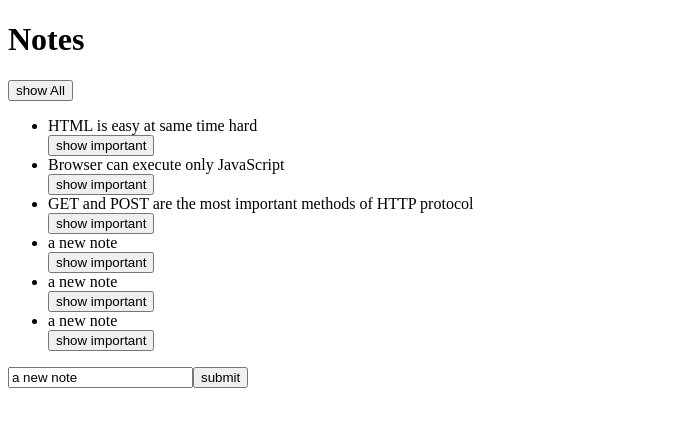
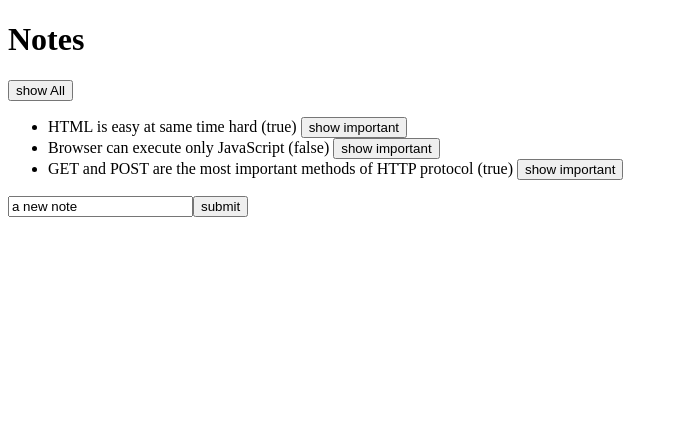
Before and after one commit to Nepsoul/notes-app, a React (Create React App) app in the folder notes-app/: page / in a window 1280 px wide. Shown: the top 426 px of the page, without its empty margins (0-678 px from the left). Built offline with nearby package versions, Linux system fonts and the light colour scheme; data requests are answered from the project's data file.

Commit message:
chores: .error method, boolean added in component

```diff
--- a/notes-app/db.json
+++ b/notes-app/db.json
@@ -10,31 +10,13 @@
       "id": 2,
       "content": "Browser can execute only JavaScript",
       "date": "2022-1-17T18:39:34.091Z",
-      "important": true
+      "important": false
     },
     {
       "id": 3,
       "content": "GET and POST are the most important methods of HTTP protocol",
       "date": "2022-1-17T19:20:14.298Z",
       "important": true
-    },
-    {
-      "id": 4,
-      "content": "a new note",
-      "date": "2022-07-23T01:28:05.446Z",
-      "important": true
-    },
-    {
-      "id": 5,
-      "content": "a new note",
-      "date": "2022-07-23T01:40:10.184Z",
-      "important": false
-    },
-    {
-      "id": 6,
-      "content": "a new note",
-      "date": "2022-07-23T01:42:46.945Z",
-      "important": true
     }
   ]
 }
--- a/notes-app/src/App.js
+++ b/notes-app/src/App.js
@@ -1,9 +1,8 @@
 import { useState, useEffect } from "react";
-import axios from "axios";
+//import axios from "axios";
 import noteService from "./services/notes";
 
 import Note from "./Note";
-import getAll from "./services/notes";
 
 const App = () => {
   const [notes, setNotes] = useState([]);
@@ -13,17 +12,23 @@ const App = () => {
   const toggleImportanceOf = (id) => {
     const url = `http://localhost:3001/notes/${id}`;
     const note = notes.find((n) => n.id === id);
+
     const changedNote = { ...note, important: !note.important };
-
-    noteService.update(id, changedNote).then((response) => {
-      setNotes(notes.map((note) => (note.id !== id ? note : response.data)));
-    });
-
-    // axios.put(url, changedNote).then((response) => {
-    //   setNotes(notes.map((note) => (note.id !== id ? note : response.data)));
-    // });
+    noteService
+      .update(id, changedNote)
+      .then((response) => {
+        setNotes(notes.map((note) => (note.id !== id ? note : response.data)));
+      })
+      .catch((error) => {
+        alert(`the note '${note.content}' was already deleted from server`);
+        setNotes(notes.filter((n) => n.id !== id));
+      });
     console.log(`importance of ${id} needs to be toggled`);
   };
+
+  // axios.put(url, changedNote).then((response) => {
+  //   setNotes(notes.map((note) => (note.id !== id ? note : response.data)));
+  // });
 
   useEffect(() => {
     noteService.getAll().then((response) => {
--- a/notes-app/src/Note.js
+++ b/notes-app/src/Note.js
@@ -2,8 +2,10 @@ const Note = ({ note, toggleImportance }) => {
   const label = note.toggleImportance;
   return (
     <>
-      <li>{note.content}</li>
-      <button onClick={toggleImportance}>show important{label}</button>
+      <li>
+        {note.content} ({note.important.toString()}){" "}
+        <button onClick={toggleImportance}>show important{label}</button>
+      </li>
     </>
   );
 };
--- a/notes-app/src/services/notes.js
+++ b/notes-app/src/services/notes.js
@@ -13,8 +13,7 @@ const update = (id, newObject) => {
   return axios.put(`${baseUrl}/${id}`, newObject);
 };
 
-export default {
-  getAll: getAll,
-  create: create,
-  update: update,
-};
+export default { getAll, create, update };
+//at lt key of obj and at rt variable defined inside module since, both are same we wrote like this.
+
+//eg. => getAll: getAll
```
